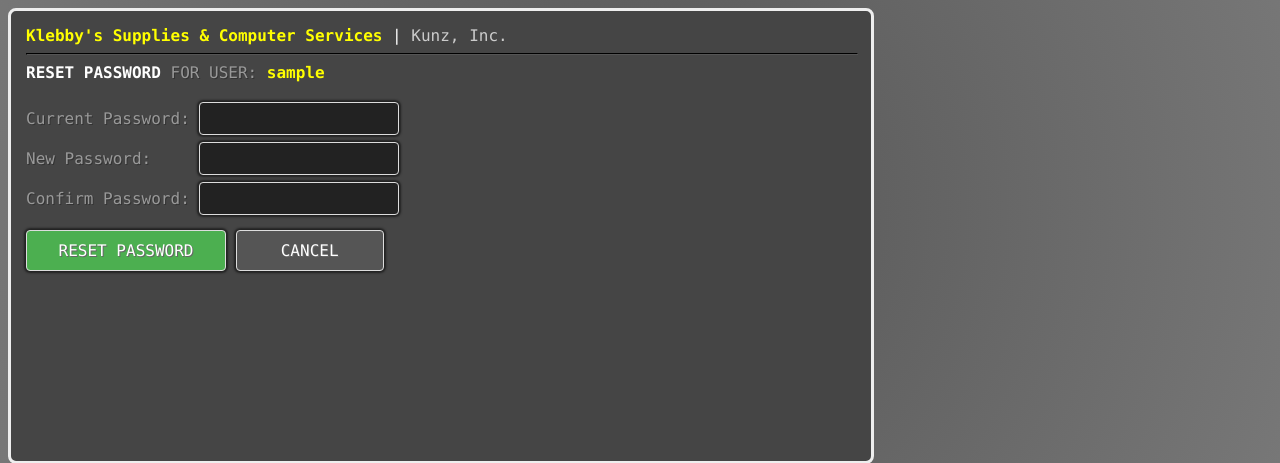
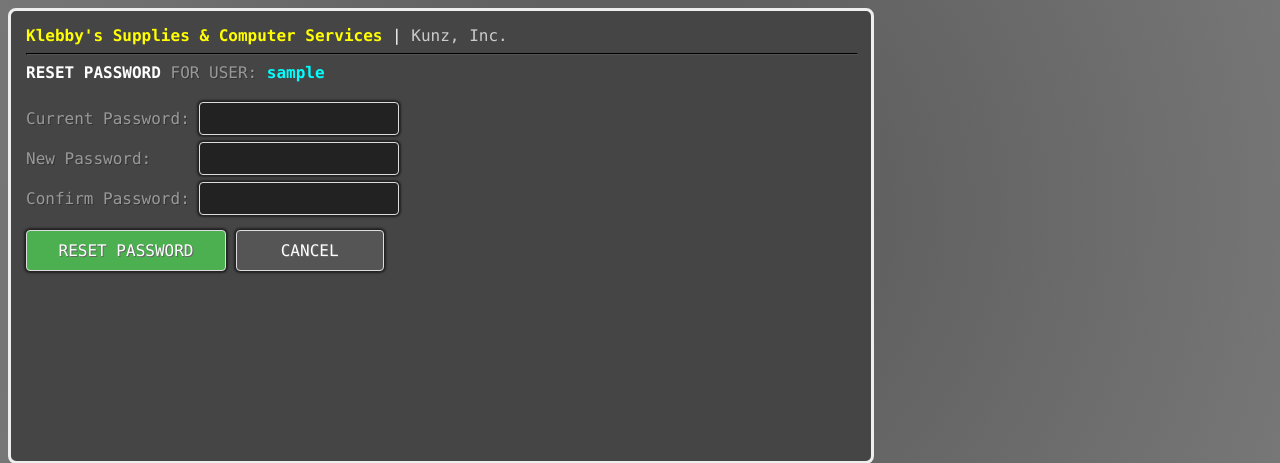
Before and after one commit to hkunz/webpos-system, a PHP site: page /klebbys/reset-password.php in a window 1280 px wide. Shown: the part 41-504 px from the top of the page. Run offline with PHP 8.4, Linux system fonts and the light colour scheme; the visitor is signed in with stand-in values (Sample User, id 1).

Commit message:
don't allow non-white listed users

```diff
--- a/register.php
+++ b/register.php
@@ -80,7 +80,7 @@ if($_SERVER["REQUEST_METHOD"] == "POST"){
                 // Redirect to login page
                 header("location: login.php");
             } else{
-                echo "Something went wrong. Please try again later.";
+                $username_err = "&nbsp;Username not on whitelist&nbsp;";
             }
         }
 
--- a/reset-password.php
+++ b/reset-password.php
@@ -131,7 +131,7 @@ if($_SERVER["REQUEST_METHOD"] == "POST"){
     <div class="container-left">
       <label class="heading"><script type="text/javascript">document.write(Utils.getStoreHeading());</script></label> | <label class="heading-sub"><script type="text/javascript">document.write(Utils.getStoreSubHeading());</script></label>
       <hr class="division">
-      <label style="font-weight:bold;">RESET PASSWORD</label><label class="standard-label"> FOR USER: </label><label style="color:#ffff00;font-weight:bold;"><?php echo $username?></label>
+      <label style="font-weight:bold;">RESET PASSWORD</label><label class="standard-label"> FOR USER: </label><label style="color:cyan;font-weight:bold;"><?php echo $username?></label>
       <form action="<?php echo htmlspecialchars($_SERVER["PHP_SELF"]); ?>" method="post">
         <div class="form-group <?php echo (!empty($curr_password_err)) ? 'has-error' : ''; ?>" style="padding-bottom:7px;padding-top:20px;">
           <label class="standard-label">Current Password: </label>
```
